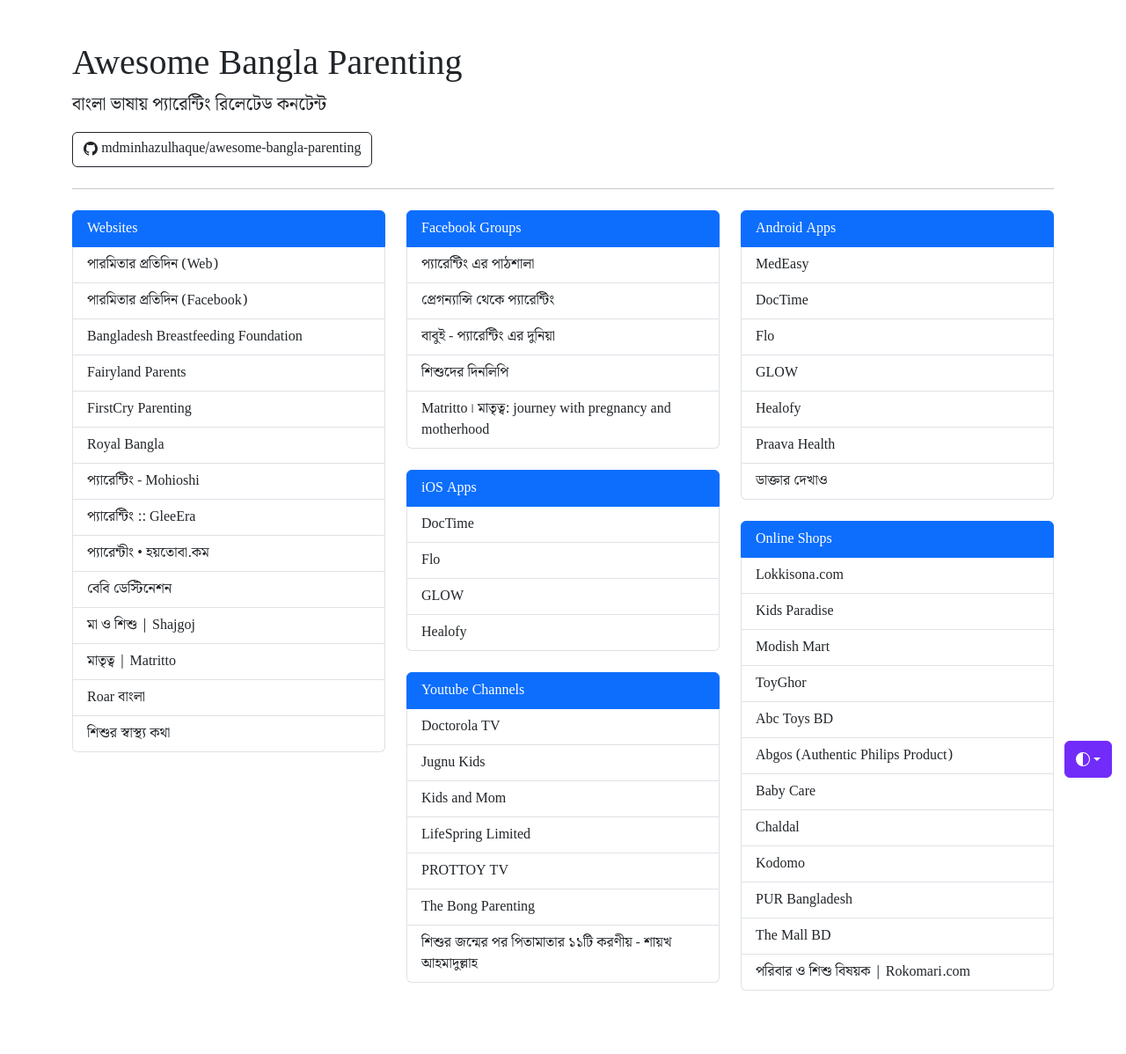
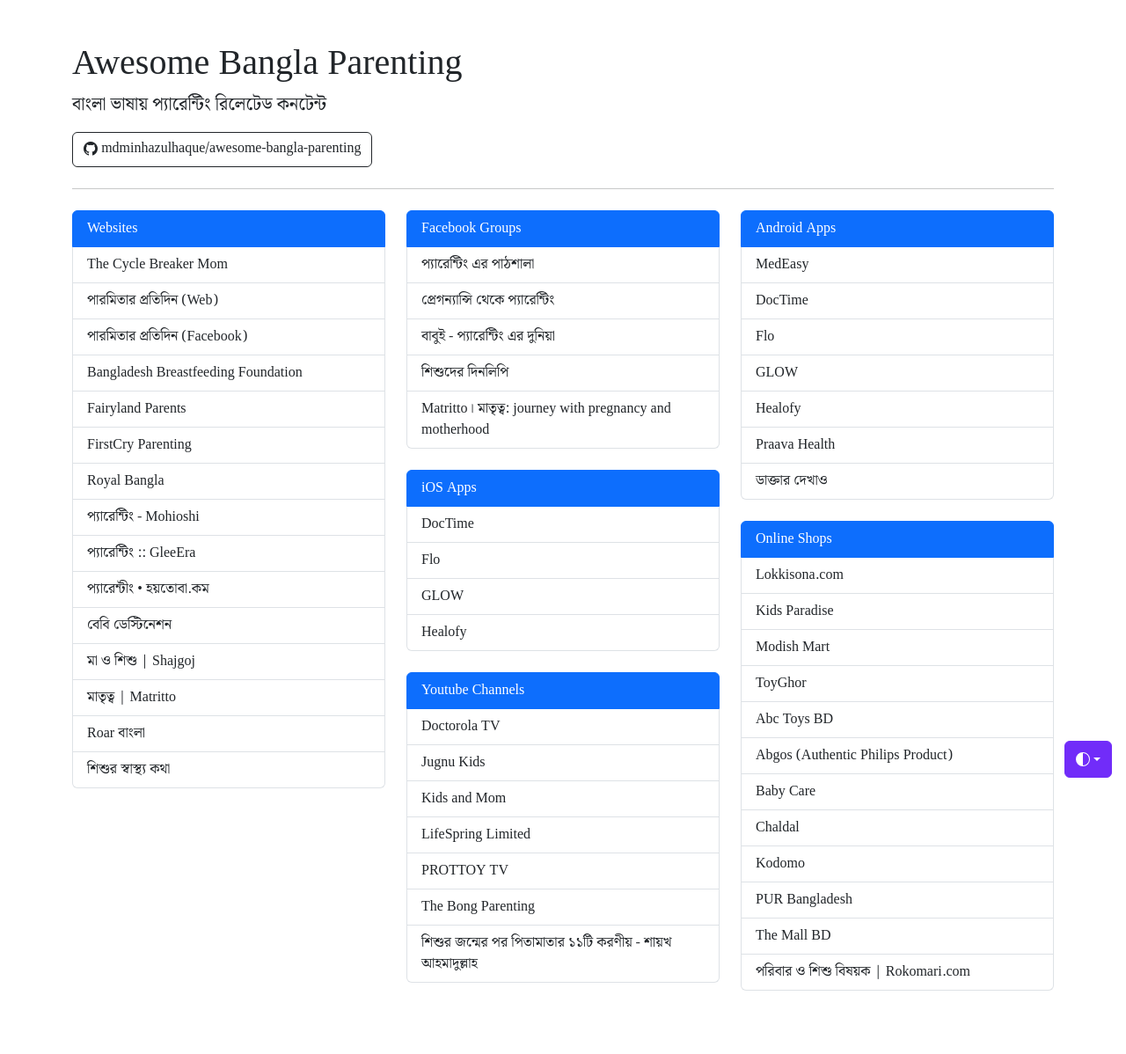
Before and after one commit to mdminhazulhaque/awesome-bangla-parenting, a Jekyll site: the page built from index.md, in a window 1280 px wide. Shown: the whole page at 88% size. Built offline with Jekyll 4.4.1, drawn with Linux system fonts in a browser that asks for light colours.

Commit message:
Add The Cycle Breaker Mom

```diff
--- a/_data/parenting.json
+++ b/_data/parenting.json
@@ -1,5 +1,6 @@
 {
   "Websites": {
+    "The Cycle Breaker Mom": "https://www.facebook.com/profile.php?id=100093844126031",
     "পারমিতার প্রতিদিন (Web)": "https://www.paromitarprotidin.com/",
     "পারমিতার প্রতিদিন (Facebook)": "https://www.facebook.com/paromitar.protidin",
     "Bangladesh Breastfeeding Foundation": "https://www.facebook.com/Breast.Feeding.Foundation/",
```
